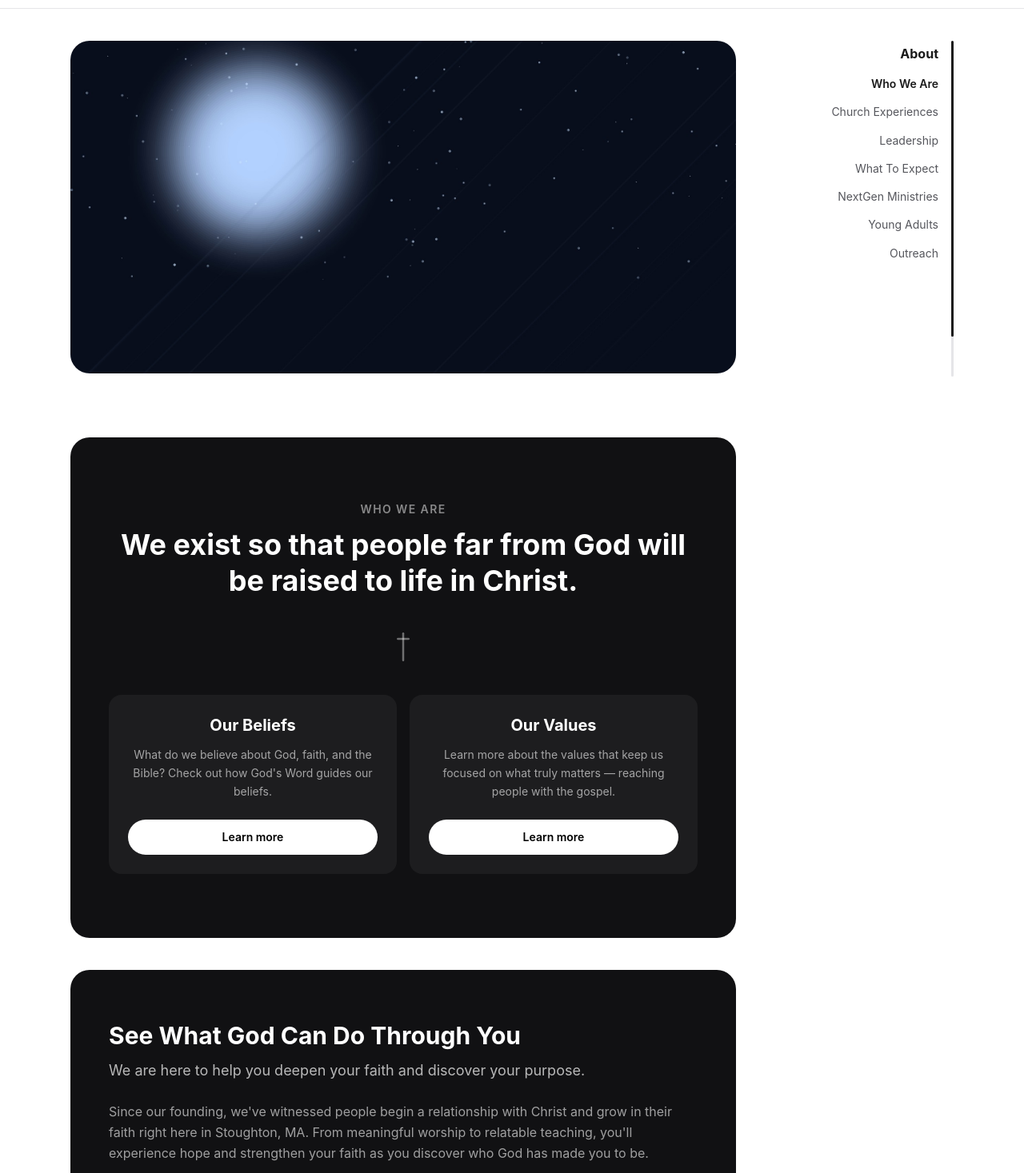
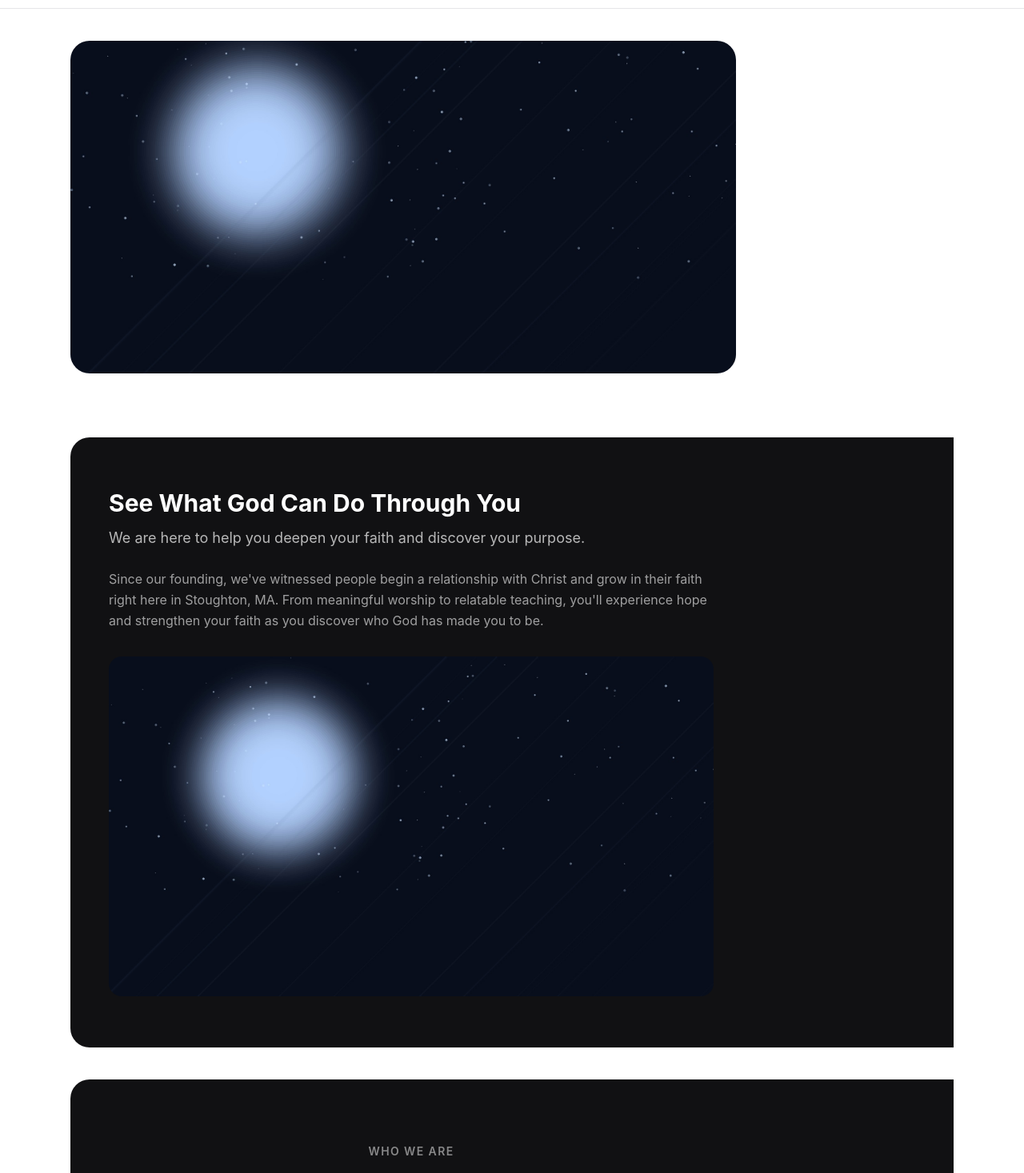
Before and after one commit to pastor-akin/palacechurchwebsite, a Next.js app: page /about in a window 1280 px wide. Shown: the part 60-1527 px from the top of the page at 80% size. Built offline with nearby package versions, Linux system fonts and the light colour scheme.

Commit message:
Add files via upload

```diff
--- a/src/app/about/page.tsx
+++ b/src/app/about/page.tsx
@@ -44,8 +44,10 @@ const EXPERIENCES = [
 export default function AboutPage() {
   const [active, setActive] = useState(SECTIONS[0].id);
   const [progress, setProgress] = useState(0);
+  const [onDark, setOnDark] = useState(false);
   const sectionRefs = useRef<Record<string, HTMLElement | null>>({});
   const contentRef = useRef<HTMLDivElement | null>(null);
+  const darkZoneRef = useRef<HTMLDivElement | null>(null);
 
   useEffect(() => {
     const observer = new IntersectionObserver(
@@ -64,6 +66,12 @@ export default function AboutPage() {
       if (el) observer.observe(el);
     });
 
+    const darkObserver = new IntersectionObserver(
+      ([entry]) => setOnDark(entry.isIntersecting),
+      { rootMargin: "-96px 0px -60% 0px" }
+    );
+    if (darkZoneRef.current) darkObserver.observe(darkZoneRef.current);
+
     const onScroll = () => {
       const el = contentRef.current;
       if (!el) return;
@@ -79,6 +87,7 @@ export default function AboutPage() {
 
     return () => {
       observer.disconnect();
+      darkObserver.disconnect();
       window.removeEventListener("scroll", onScroll);
     };
   }, []);
@@ -106,7 +115,35 @@ export default function AboutPage() {
             </div>
 
             <section id="who-we-are" className="scroll-mt-28">
-              <div className="rounded-3xl bg-[#111113] px-6 py-14 text-center text-white sm:px-12 sm:py-20">
+              <div ref={darkZoneRef}>
+              <div className="relative rounded-3xl bg-[#111113] px-6 py-14 text-white sm:px-12 sm:py-16 lg:-mr-[272px] lg:rounded-r-none lg:pr-[300px]">
+                <h2 className="text-2xl font-bold sm:text-3xl">
+                  See What God Can Do Through You
+                </h2>
+                <p className="mt-3 text-lg text-white/70">
+                  We are here to help you deepen your faith and discover your
+                  purpose.
+                </p>
+                <p className="mt-6 leading-relaxed text-white/60">
+                  Since our founding, we&apos;ve witnessed people begin a
+                  relationship with Christ and grow in their faith right here
+                  in {CHURCH_INFO.location}. From meaningful worship to
+                  relatable teaching, you&apos;ll experience hope and
+                  strengthen your faith as you discover who God has made you
+                  to be.
+                </p>
+
+                <div className="relative mt-8 aspect-video w-full overflow-hidden rounded-2xl">
+                  <Image
+                    src="/images/hero-stage.jpg"
+                    alt="Palace Church worship gathering (placeholder — replace with your own photo)"
+                    fill
+                    className="object-cover"
+                  />
+                </div>
+              </div>
+
+              <div className="relative mt-10 rounded-3xl bg-[#111113] px-6 py-14 text-center text-white sm:px-12 sm:py-20 lg:-mr-[272px] lg:rounded-r-none lg:pr-[300px]">
                 <p className="mb-3 text-sm font-semibold uppercase tracking-widest text-white/50">
                   Who We Are
                 </p>
@@ -158,32 +195,6 @@ export default function AboutPage() {
                   </div>
                 </div>
               </div>
-
-              <div className="mt-10 rounded-3xl bg-[#111113] px-6 py-14 text-white sm:px-12 sm:py-16">
-                <h2 className="text-2xl font-bold sm:text-3xl">
-                  See What God Can Do Through You
-                </h2>
-                <p className="mt-3 text-lg text-white/70">
-                  We are here to help you deepen your faith and discover your
-                  purpose.
-                </p>
-                <p className="mt-6 leading-relaxed text-white/60">
-                  Since our founding, we&apos;ve witnessed people begin a
-                  relationship with Christ and grow in their faith right here
-                  in {CHURCH_INFO.location}. From meaningful worship to
-                  relatable teaching, you&apos;ll experience hope and
-                  strengthen your faith as you discover who God has made you
-                  to be.
-                </p>
-
-                <div className="relative mt-8 aspect-video w-full overflow-hidden rounded-2xl">
-                  <Image
-                    src="/images/hero-stage.jpg"
-                    alt="Palace Church worship gathering (placeholder — replace with your own photo)"
-                    fill
-                    className="object-cover"
-                  />
-                </div>
               </div>
 
               <div className="mt-10">
@@ -364,16 +375,26 @@ export default function AboutPage() {
             </section>
           </div>
 
-          <aside className="order-1 border-b border-surface-border pb-4 lg:order-2 lg:border-b-0 lg:pb-0">
+          <aside className="relative z-10 order-1 border-b border-surface-border pb-4 lg:order-2 lg:border-b-0 lg:pb-0">
             <div className="sticky top-16 flex items-start justify-end gap-4 py-4 lg:top-24 lg:py-0">
               <nav className="space-y-4 pt-1 text-right">
-                <p className="text-base font-bold">About</p>
+                <p
+                  className={`text-base font-bold transition ${
+                    onDark ? "text-white" : "text-foreground"
+                  }`}
+                >
+                  About
+                </p>
                 {SECTIONS.map((s) => (
                   <a
                     key={s.id}
                     href={`#${s.id}`}
                     className={`block text-sm leading-snug transition ${
-                      active === s.id
+                      onDark
+                        ? s.id === active
+                          ? "font-semibold text-white"
+                          : "text-white/60 hover:text-white"
+                        : active === s.id
                         ? "font-semibold text-foreground"
                         : "text-text-secondary hover:text-foreground"
                     }`}
@@ -382,9 +403,15 @@ export default function AboutPage() {
                   </a>
                 ))}
               </nav>
-              <div className="relative h-[420px] w-[3px] flex-shrink-0 rounded-full bg-surface-border">
+              <div
+                className={`relative h-[420px] w-[3px] flex-shrink-0 rounded-full transition-colors ${
+                  onDark ? "bg-white/20" : "bg-surface-border"
+                }`}
+              >
                 <div
-                  className="absolute left-0 top-0 w-full rounded-full bg-foreground transition-all"
+                  className={`absolute left-0 top-0 w-full rounded-full transition-all ${
+                    onDark ? "bg-white" : "bg-foreground"
+                  }`}
                   style={{ height: `${Math.max(6, progress * 100)}%` }}
                 />
               </div>
```
